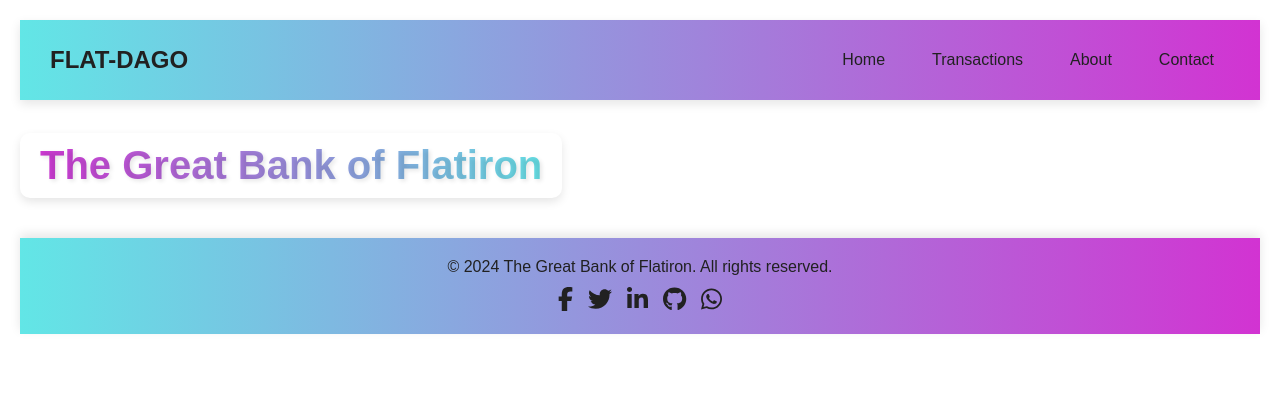
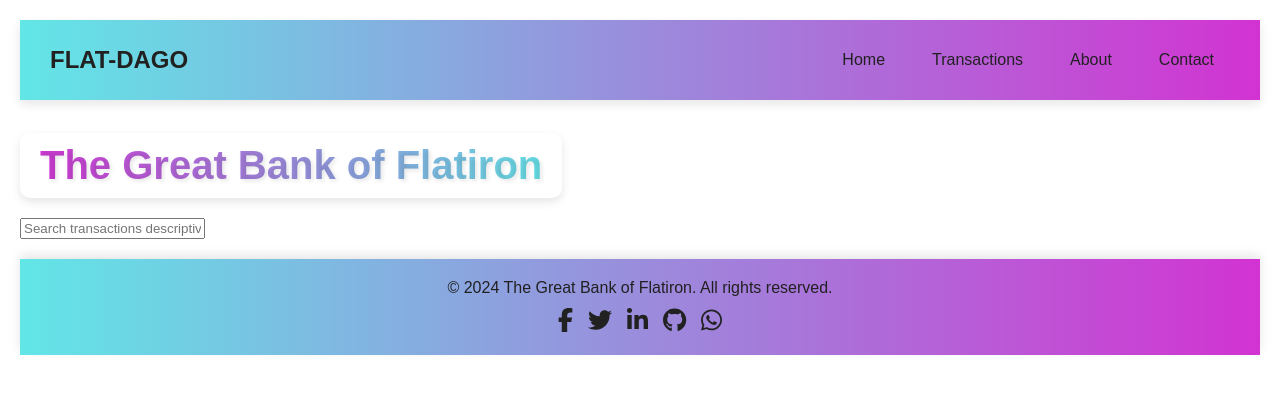
Before and after one commit to george-badia/the-great-bank-of-flatiron, a React (Create React App) app: page / in a window 1280 px wide. Shown: the top 394 px of the page. Built offline with nearby package versions, Linux system fonts and the light colour scheme.

Commit message:
creates search component

```diff
--- a/src/components/App.js
+++ b/src/components/App.js
@@ -1,12 +1,24 @@
-import React from 'react'
+import React, { useState } from 'react';
 import Navbar from './Navbar'
 import Footer from './Footer'
+import SearchBox from './SearchBox';
 
 function App() {
+  const [searchQuery, setsearchQuery] = useState('');
+
+
+  function handleSearch(query) {
+    setsearchQuery(query);
+  }
+
   return (
     <div className='app'>
      <Navbar />
      <h2>The Great Bank of Flatiron</h2>
+     <div className="search-bar">
+        <SearchBox onSearch={handleSearch} />
+      </div>
+
      <Footer/>
     </div>
   )
--- /dev/null
+++ b/src/components/SearchBox.js
@@ -0,0 +1,13 @@
+import React from 'react';
+
+function SearchBox(props) {
+  function handleChange(event) {
+    props.onSearch(event.target.value);
+  }
+
+  return (
+    <input className='search-bar' type="text" onChange={handleChange} placeholder="Search transactions descriptively.." />
+  );
+}
+
+export default SearchBox;
```
